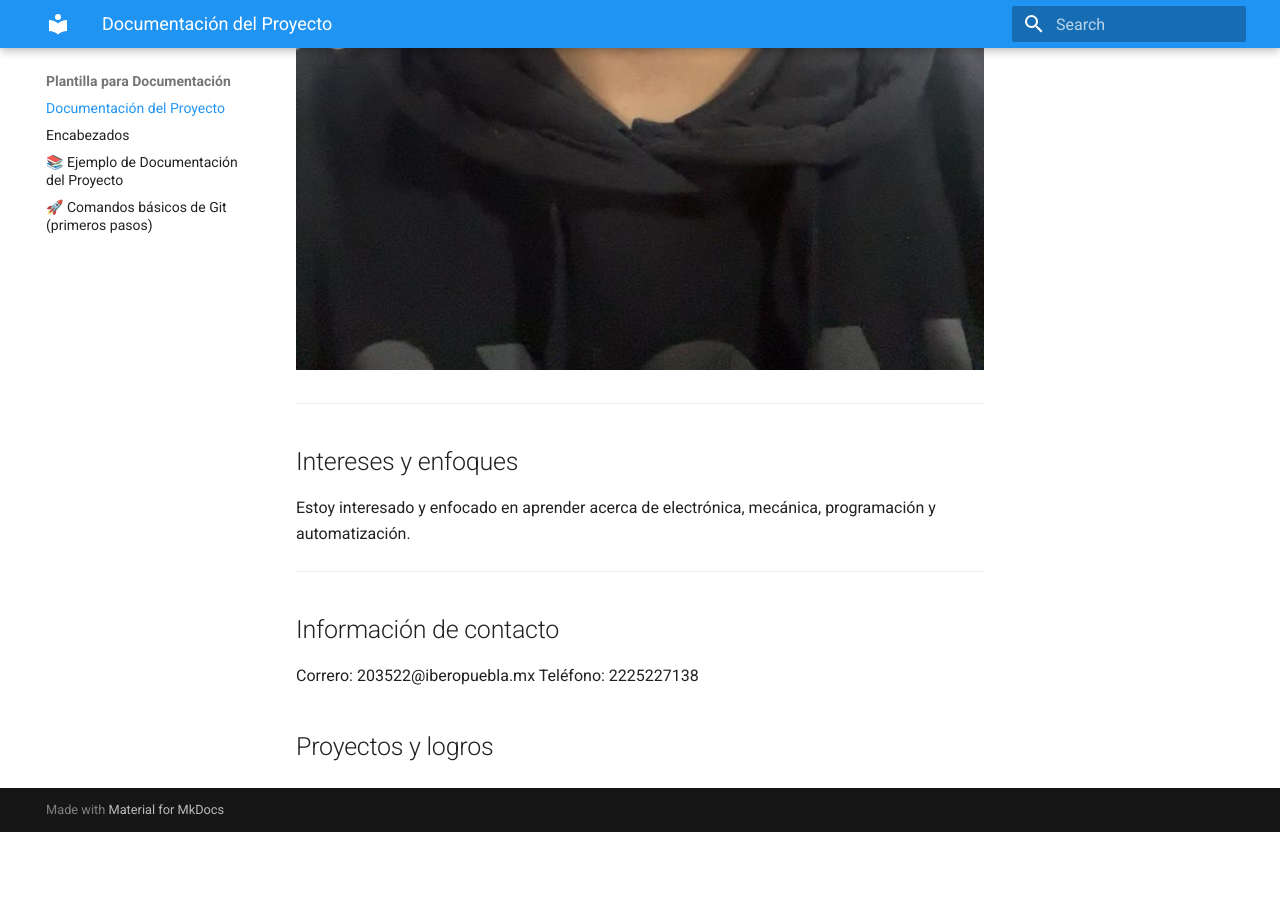
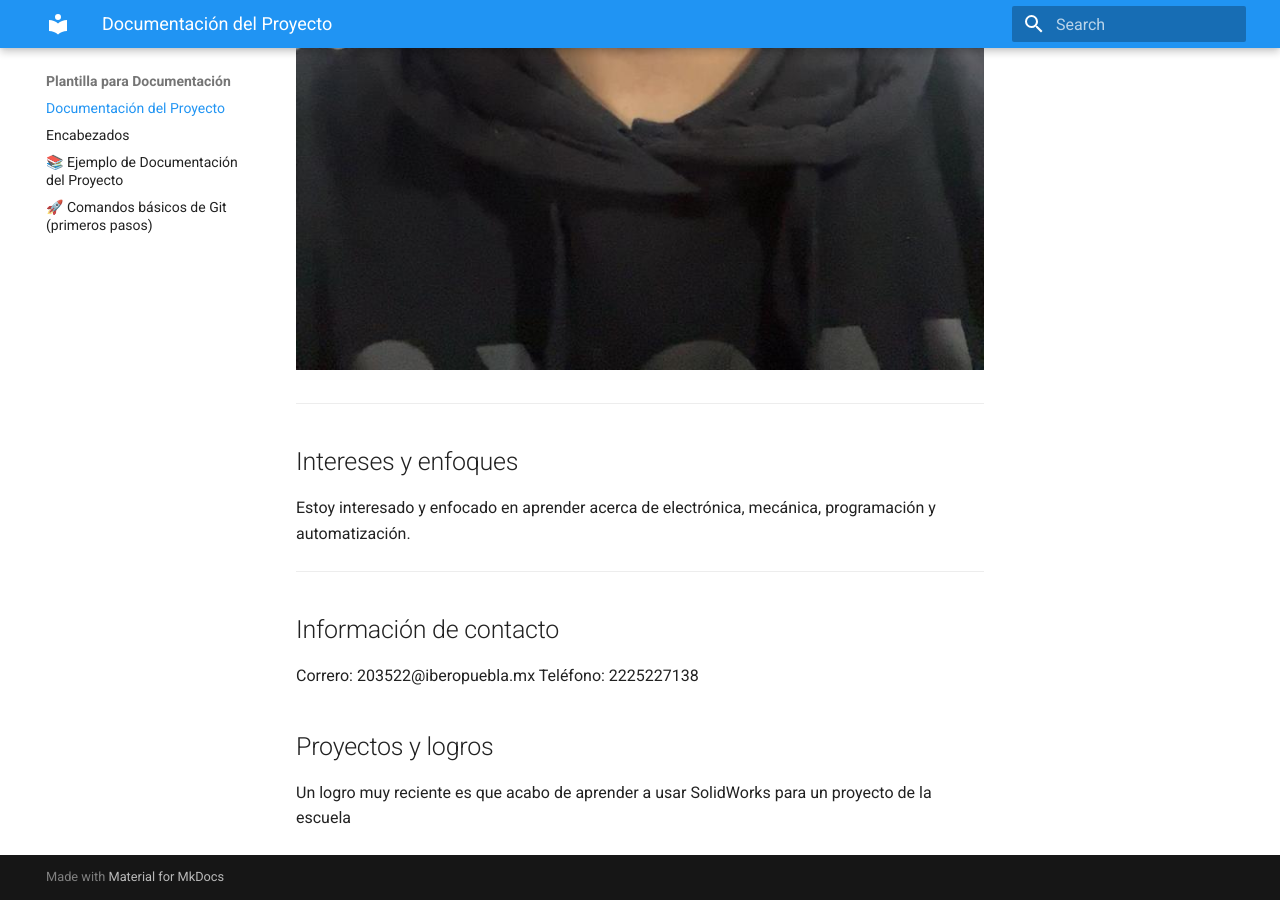
Before and after one commit to Arturo203522/portafolio-ibero, an MkDocs documentation site: the page built from docs/index.md, in a window 1280 px wide and 900 px high, scrolled down 1181 px. Built offline with MkDocs 1.6.1 and Material for MkDocs 9.7.7, drawn with Linux system fonts in a browser that asks for light colours; before the commit the page ends 2013 px from its top, so only the background shows below that.

Commit message:
Update index.md

```diff
--- a/docs/index.md
+++ b/docs/index.md
@@ -16,3 +16,4 @@ Correro: 203522@iberopuebla.mx
 Teléfono: 2225227138
 
 ##Proyectos y logros
+Un logro muy reciente es que acabo de aprender a usar SolidWorks para un proyecto de la escuela
```
